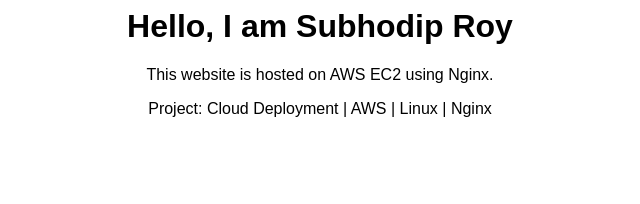
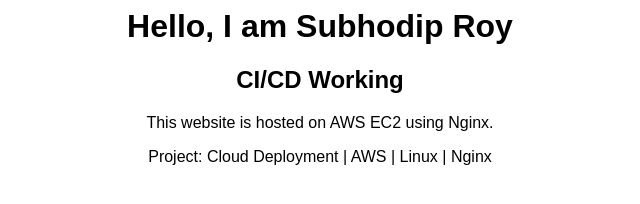
Before and after one commit to engineersubhodip/aws-devops-project, a plain HTML site: page index.html in a window 1280 px wide. Shown: the whole page, without its empty margins (320-960 px from the left). Drawn offline with Linux system fonts and the light colour scheme.

Commit message:
Update index.html

```diff
--- a/index.html
+++ b/index.html
@@ -4,6 +4,7 @@
 </head>
 <body style="text-align:center; font-family:Arial;">
     <h1> Hello, I am Subhodip Roy</h1>
+    <h2> CI/CD Working </h2>
     <p>This website is hosted on AWS EC2 using Nginx.</p>
     <p>Project: Cloud Deployment | AWS | Linux | Nginx</p>
 </body>
```
